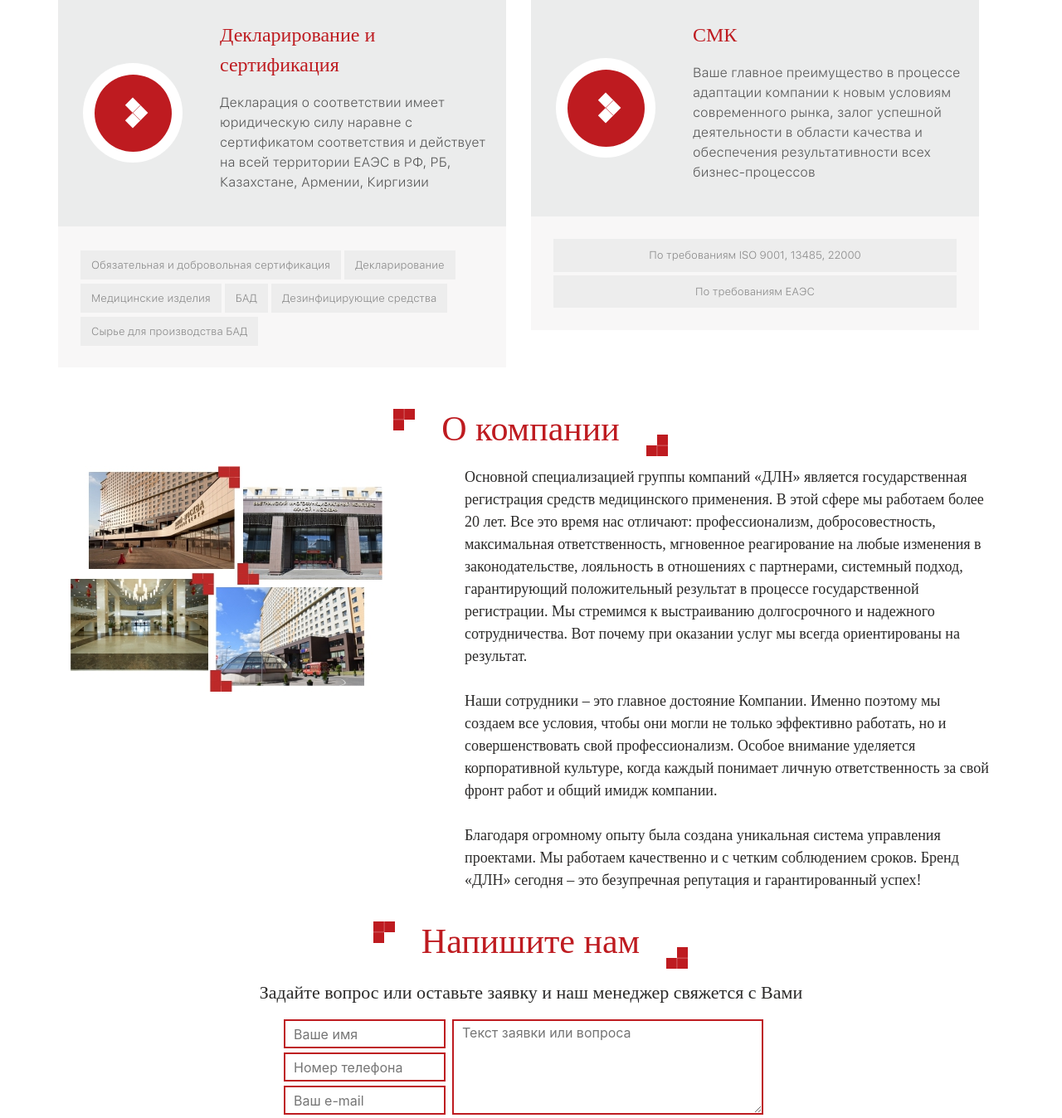
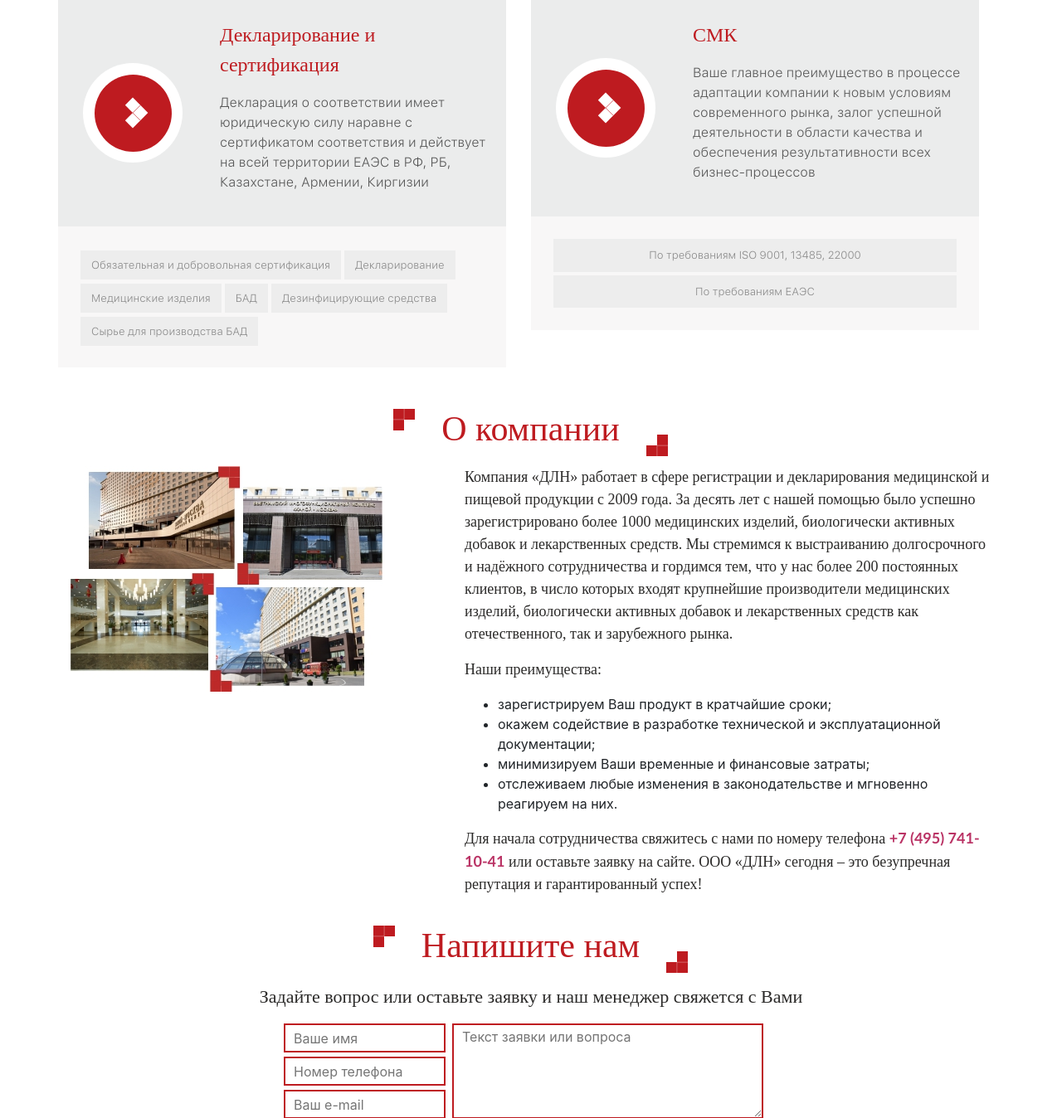
Before and after one commit to YEKabantsov/DLN_site, a Django app: page / in a window 1280 px wide. Shown: the part 1191-2539 px from the top of the page at 83% size. Run offline with Django 3.2, Linux system fonts and the light colour scheme; some libraries are stand-ins or nearby versions; some web fonts are replaced.

Commit message:
change block about on index page

```diff
--- a/templates/html/index.html
+++ b/templates/html/index.html
@@ -166,7 +166,21 @@
                     <img src="{% static 'img/about_us.jpg' %}" alt="" class="img-fluid">
                 </div>
                 <div class="col-12 col-sm-7">
-                    <p class="text_about">Основной специализацией группы компаний «ДЛН» является государственная регистрация средств медицинского применения. В этой сфере мы работаем более 20 лет. Все это время нас отличают: профессионализм, добросовестность, максимальная ответственность, мгновенное реагирование на любые изменения в законодательстве, лояльность в отношениях с партнерами, системный подход, гарантирующий положительный результат в процессе государственной регистрации. Мы стремимся к выстраиванию долгосрочного и надежного сотрудничества. Вот почему при оказании услуг мы всегда ориентированы на результат.<br><br>Наши сотрудники – это главное достояние Компании. Именно поэтому мы создаем все условия, чтобы они могли не только эффективно работать, но и совершенствовать свой профессионализм. Особое внимание уделяется корпоративной культуре, когда каждый понимает личную ответственность за свой фронт работ и общий имидж компании.<br><br>Благодаря огромному опыту была создана уникальная система управления проектами. Мы работаем качественно и с четким соблюдением сроков. Бренд «ДЛН» сегодня – это безупречная репутация и гарантированный успех!</p>
+                    <p class="text_about">
+                        Компания «ДЛН» работает в сфере регистрации и декларирования медицинской и пищевой продукции с 2009 года. За десять лет с нашей помощью было успешно зарегистрировано более 1000 медицинских изделий, биологически активных добавок и лекарственных средств. Мы стремимся к выстраиванию долгосрочного и надёжного сотрудничества и гордимся тем, что у нас более 200 постоянных клиентов, в число которых входят крупнейшие производители медицинских изделий, биологически активных добавок и лекарственных средств как отечественного, так и зарубежного рынка.
+                    </p>
+                    <p class="text_about">
+                        Наши преимущества:
+                    </p>
+                    <ul class="list-circle">
+                        <li>зарегистрируем Ваш продукт в кратчайшие сроки;</li>
+                        <li>окажем содействие в разработке технической и эксплуатационной документации;</li>
+                        <li>минимизируем Ваши временные и финансовые затраты;</li>
+                        <li>отслеживаем любые изменения в законодательстве и мгновенно реагируем на них.</li>
+                    </ul>
+                    <p class="text_about">
+                        Для начала сотрудничества свяжитесь с нами по номеру телефона <span class="red_text bold_text">+7 (495) 741-10-41</span> или оставьте заявку на сайте. ООО «ДЛН» сегодня – это безупречная репутация и гарантированный успех!
+                    </p>
                 </div>
             </div>
         </div>
```
